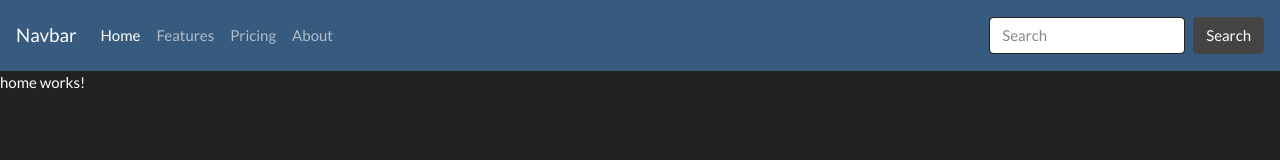
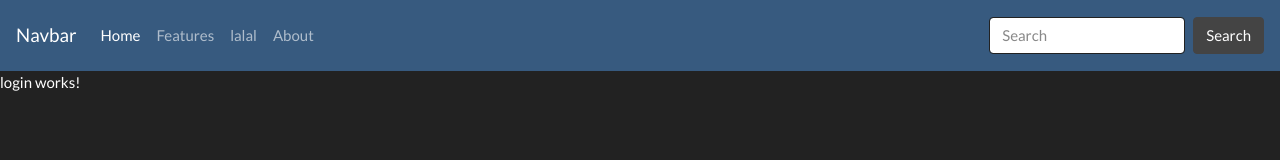
Before and after one commit to manucho007/pwa-ferias5, an Angular app: page /login in a window 1280 px wide. Before the commit this address led to /. Shown: the top 160 px of the page. Built offline with nearby package versions, Linux system fonts and the light colour scheme.

Commit message:
added login component

```diff
--- a/src/app/app.module.ts
+++ b/src/app/app.module.ts
@@ -6,9 +6,11 @@ import { AppComponent } from './app.component';
 import { NavbarComponent } from './components/navbar/navbar.component';
 import { HomeComponent } from './components/home/home.component';
 import { RouterModule, Routes } from '@angular/router';
+import { LoginComponent } from './ui/login/login.component';
 
 const app_routes: Routes = [
   { path: '', component: HomeComponent },
+  { path: 'login', component: LoginComponent },
   { path: '**', pathMatch: 'full', redirectTo: '' }
 ];
 
@@ -18,7 +20,8 @@ const app_routes: Routes = [
   declarations: [
     AppComponent,
     NavbarComponent,
-    HomeComponent
+    HomeComponent,
+    LoginComponent
   ],
   imports: [
     BrowserModule,
--- a/src/app/components/navbar/navbar.component.html
+++ b/src/app/components/navbar/navbar.component.html
@@ -10,10 +10,11 @@
         <a class="nav-link" href="#">Home <span class="sr-only">(current)</span></a>
       </li>
       <li class="nav-item">
-        <a class="nav-link" href="#">Features</a>
+        <a class="nav-link" routerLink="login">Features</a>
       </li>
       <li class="nav-item">
-        <a class="nav-link" href="#">Pricing</a>
+        <a class="nav-link" routerLink="/">lalal</a>
+
       </li>
       <li class="nav-item">
         <a class="nav-link" href="#">About</a>
--- /dev/null
+++ b/src/app/ui/login/login.component.html
@@ -0,0 +1,3 @@
+<p>
+  login works!
+</p>
--- /dev/null
+++ b/src/app/ui/login/login.component.ts
@@ -0,0 +1,16 @@
+import { Component, OnInit, ViewEncapsulation } from '@angular/core';
+
+@Component({
+  selector: 'app-login',
+  templateUrl: './login.component.html',
+  styleUrls: ['./login.component.css'],
+  encapsulation: ViewEncapsulation.None
+})
+export class LoginComponent implements OnInit {
+
+  constructor() { }
+
+  ngOnInit() {
+  }
+
+}
```
Also changed, not shown: src/app/ui/login/login.component.css (added), 1 other file (tests, documents, lock files or other folders).
